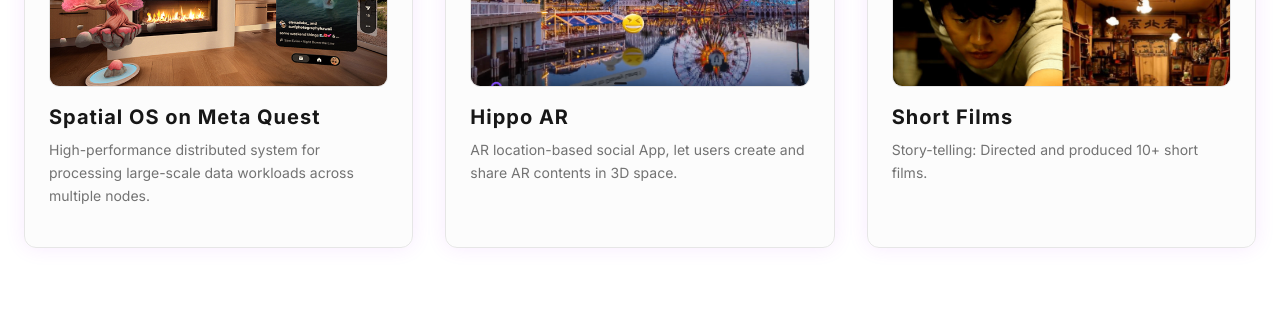
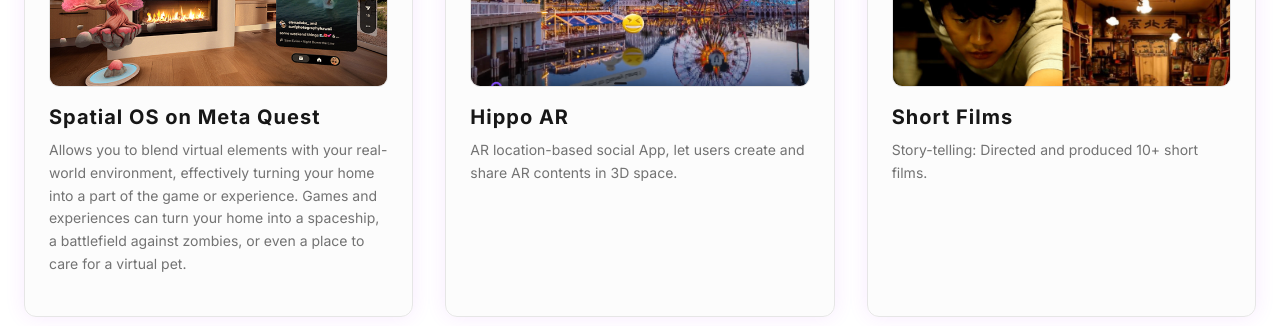
Before and after one commit to xiaomenghuan511/byte-brush-bytes, a React (Vite) app: page / in a window 1280 px wide. Shown: the part 4200-4526 px from the top of the page. Built offline with nearby package versions, Linux system fonts and the light colour scheme.

Commit message:
Update project description
Updated the description for a project to highlight its ability to blend virtual elements with the real-world environment, creating immersive gaming and experiential applications.

```diff
--- a/src/components/Projects.tsx
+++ b/src/components/Projects.tsx
@@ -65,7 +65,7 @@ const Projects = () => {
   }, {
     id: '8',
     title: 'Spatial OS on Meta Quest',
-    description: 'High-performance distributed system for processing large-scale data workloads across multiple nodes.',
+    description: 'Allows you to blend virtual elements with your real-world environment, effectively turning your home into a part of the game or experience. Games and experiences can turn your home into a spaceship, a battlefield against zombies, or even a place to care for a virtual pet.',
     category: 'software',
     tags: ['Go', 'Kubernetes', 'Microservices', 'Docker'],
     image: '/lovable-uploads/276bf3be-a4d7-43fa-a607-48114688f4bd.png',
```
